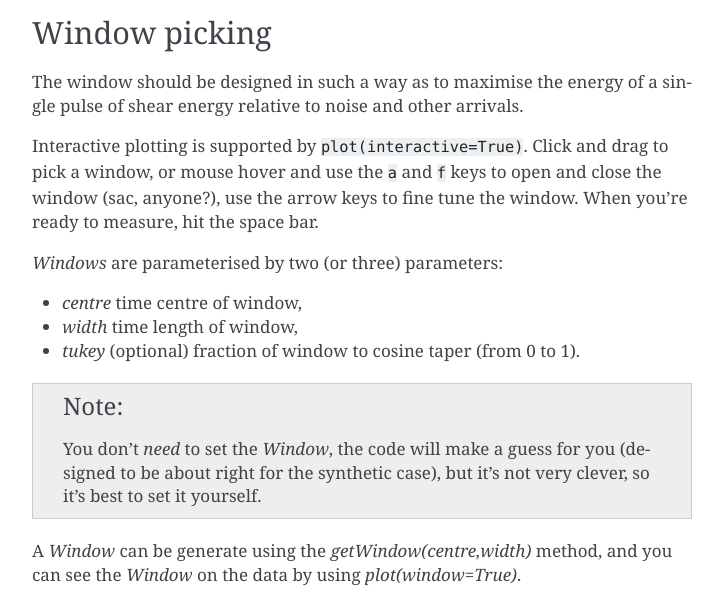
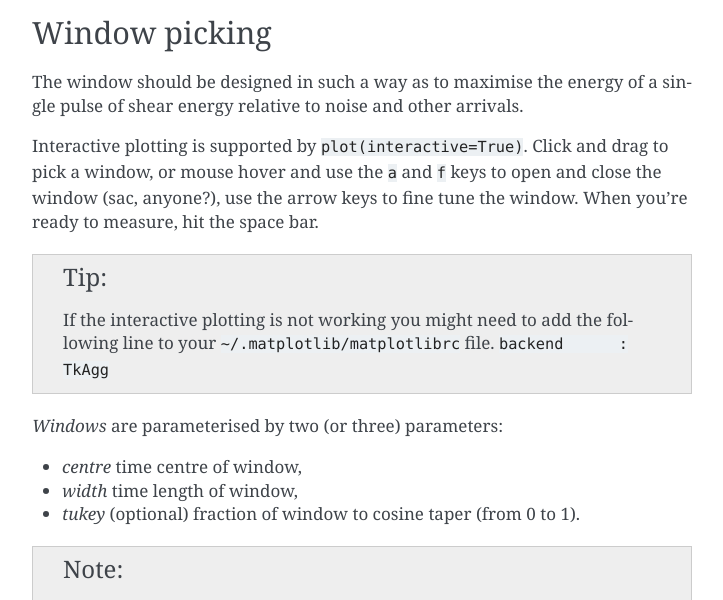
Before and after one commit to JackWalpole/splitwavepy, a Sphinx documentation site: the page built from docs/tutorial.rst, in a window 1280 px wide and 900 px high, scrolled down 1286 px, cut to the strip 0-600 px from the top of the window. Shown: the whole strip, without its empty margins (388-1111 px from the left). Built offline with Sphinx 7.4.7, drawn with Linux system fonts in a browser that asks for light colours.

Commit message:
bugfix with rcParams. bugfix with window picking cursor

```diff
--- a/docs/tutorial.rst
+++ b/docs/tutorial.rst
@@ -55,7 +55,10 @@ The window should be designed in such a way as to maximise the energy of a singl
 
 Interactive plotting is supported by ``plot(interactive=True)``.  Click and drag to pick a window, or mouse hover and use the ``a`` and ``f`` keys to open and close the window (sac, anyone?), use the arrow keys to fine tune the window.  When you're ready to measure, hit the space bar.
 
-
+.. tip::
+	If the interactive plotting is not working you might need to add the following line
+	to your ``~/.matplotlib/matplotlibrc`` file.
+	``backend      : TkAgg``
 
 *Windows* are parameterised by two (or three) parameters:
 
```
Also changed, not shown: 1 other file.
